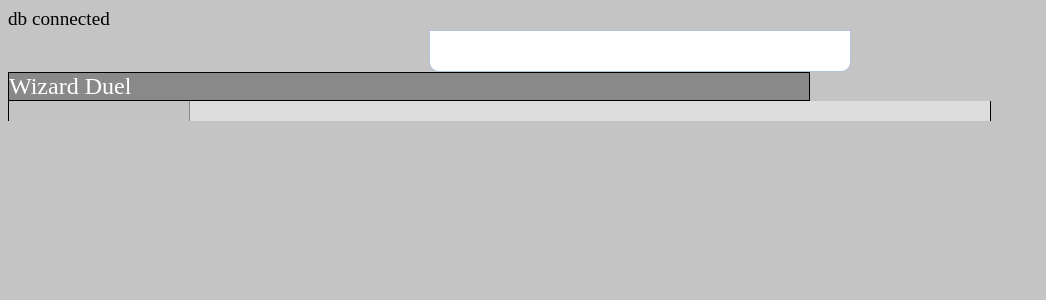
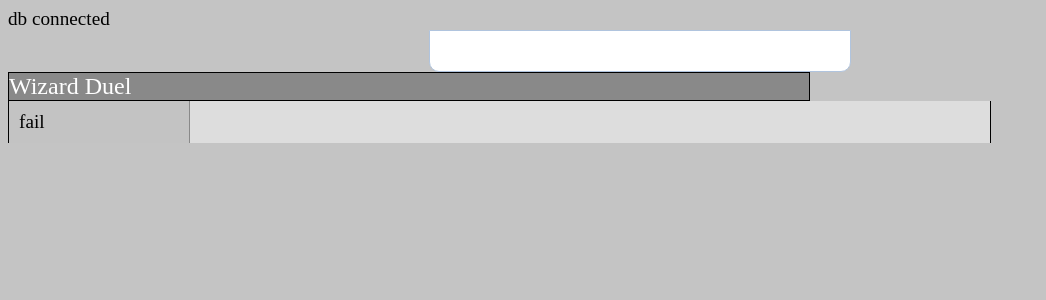
Before and after one commit to Learjet23/CM4025_Coursework, a PHP site: page /header.php in a window 1280 px wide. Shown: the top 300 px of the page, without its empty margins (0-1046 px from the left). Run offline with PHP 8.4, Linux system fonts and the light colour scheme; data that the repository does not hold is empty.

Commit message:
Register User

```diff
--- a/header.php
+++ b/header.php
@@ -34,7 +34,7 @@
                 if(isset($_SESSION['success'])) {
                     include('player.php');
                     echo $avada['maxpp'];
-                }
+                }else{echo "fail";}
             ?>
         </div></div>
     <div id="content"><div id="con_div">
```
